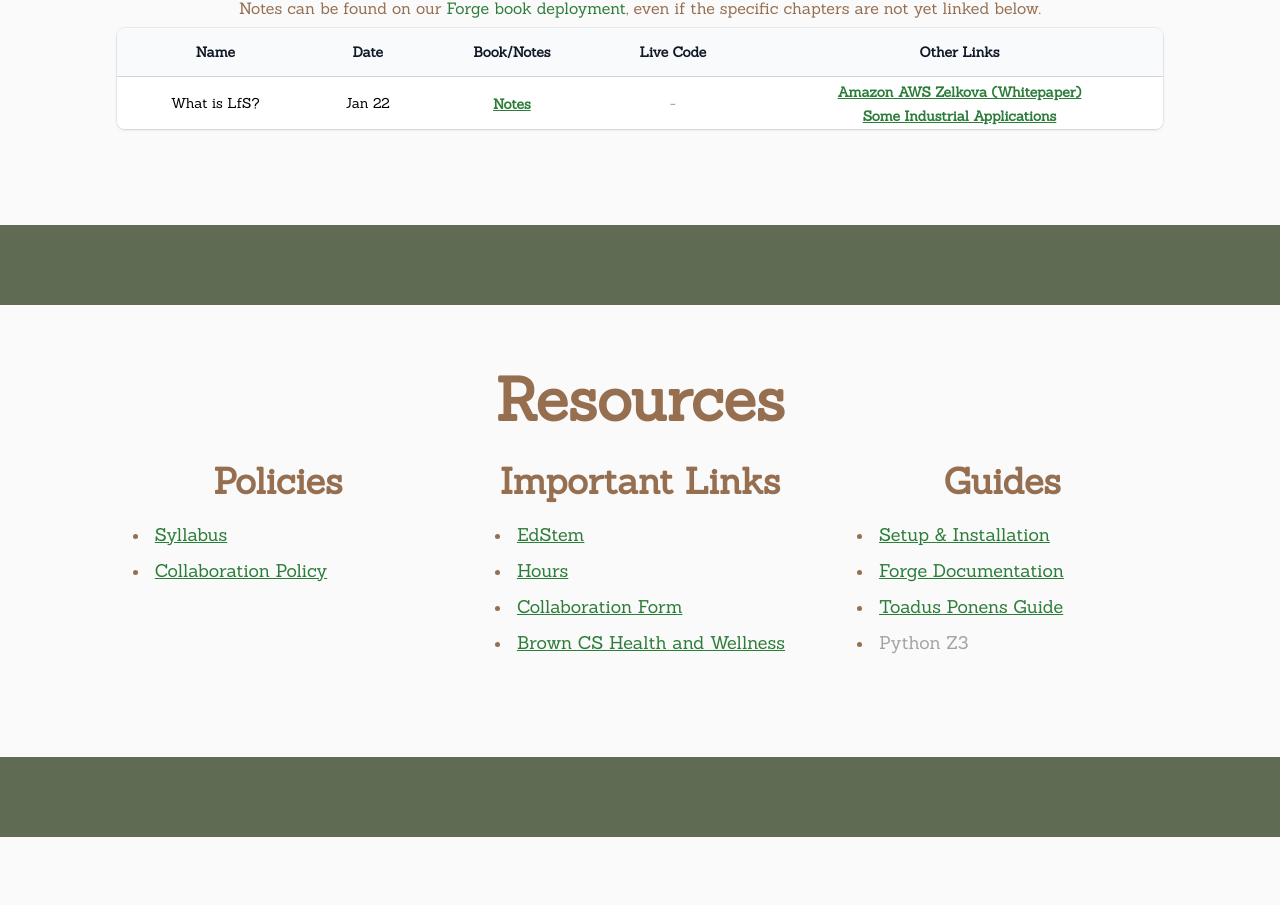
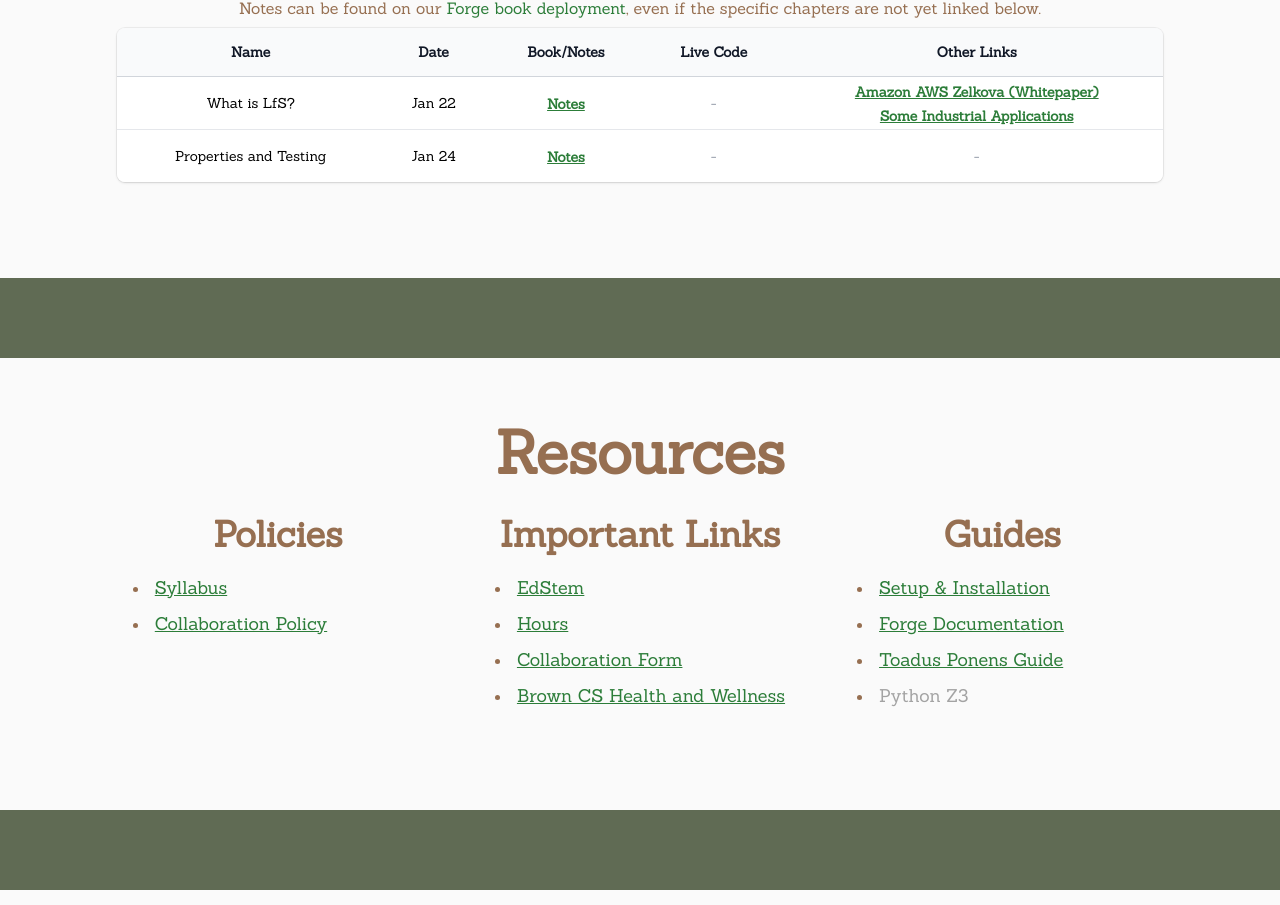
Before and after one commit to csci1710/2025, a React (Create React App) app in the folder my-app/: page / in a window 1280 px wide. Shown: the part 3590-4495 px from the top of the page. Built offline with nearby package versions, Linux system fonts and the light colour scheme; a web font is replaced by a local one.

Commit message:
Adding 01/24 lecture

```diff
--- a/my-app/src/SITE_DATA.ts
+++ b/my-app/src/SITE_DATA.ts
@@ -60,13 +60,14 @@ export const lectures: Lecture[] = [
       },
     ],
   },
-  // {
-  //   name: "Properties and Testing",
-  //   date: "Jan 24",
-  //   notesLink: "https://tnelson.github.io/forgebook/chapters/properties/pbt.html",
-  //   recordingLink: "",
-  //   liveCodeLink: "https://csci1710.github.io/book/chapters/properties/pbt.py",
-  // },
+  {
+    name: "Properties and Testing",
+    date: "Jan 24",
+    notesLink:
+      "https://tnelson.github.io/forgebook/chapters/properties/pbt.html",
+    recordingLink: "",
+    liveCodeLink: "",
+  },
   // {
   //   name: "Intro to Modeling in Froglet (Part 1, Basics)",
   //   date: "Jan 27",
```
